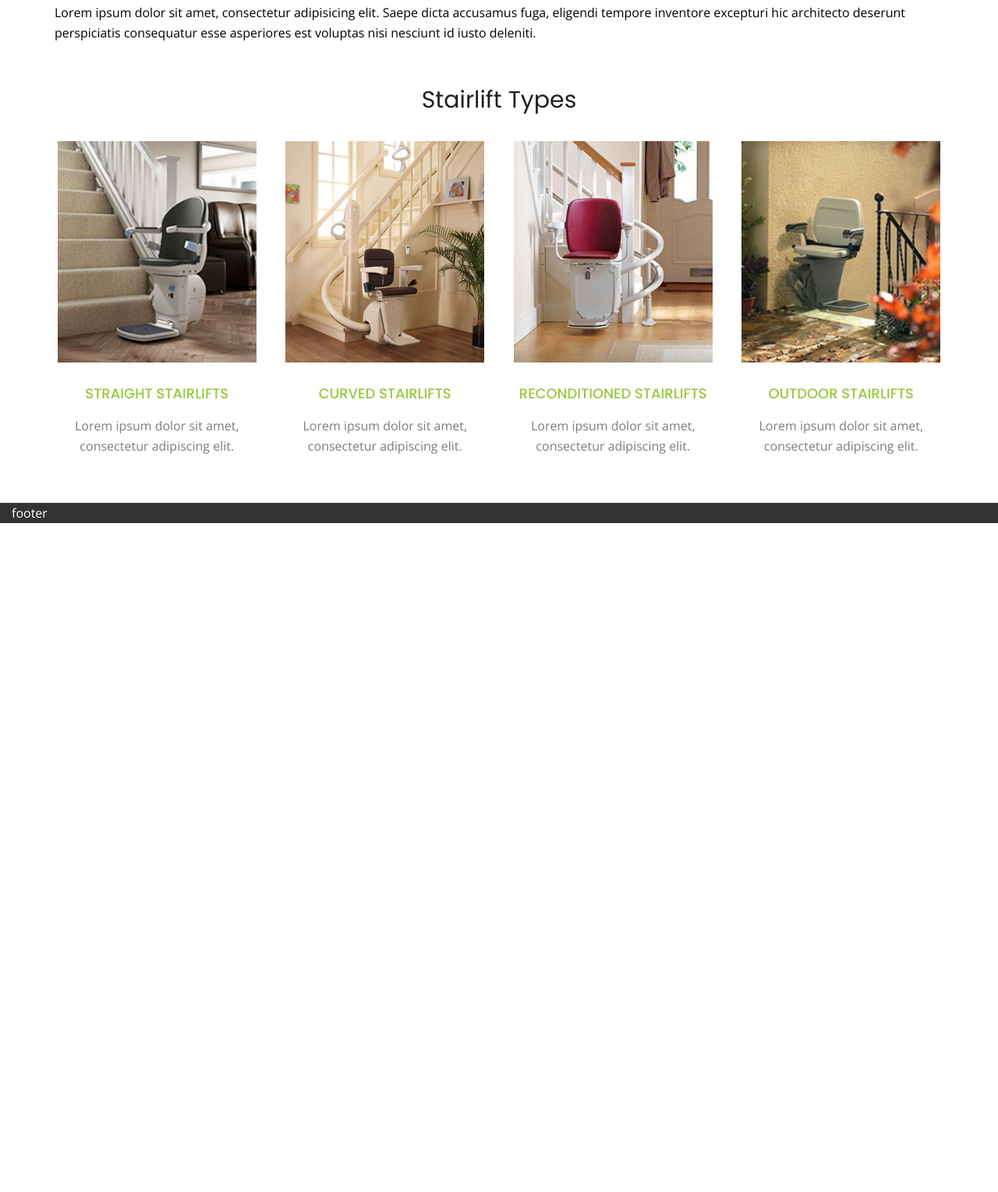
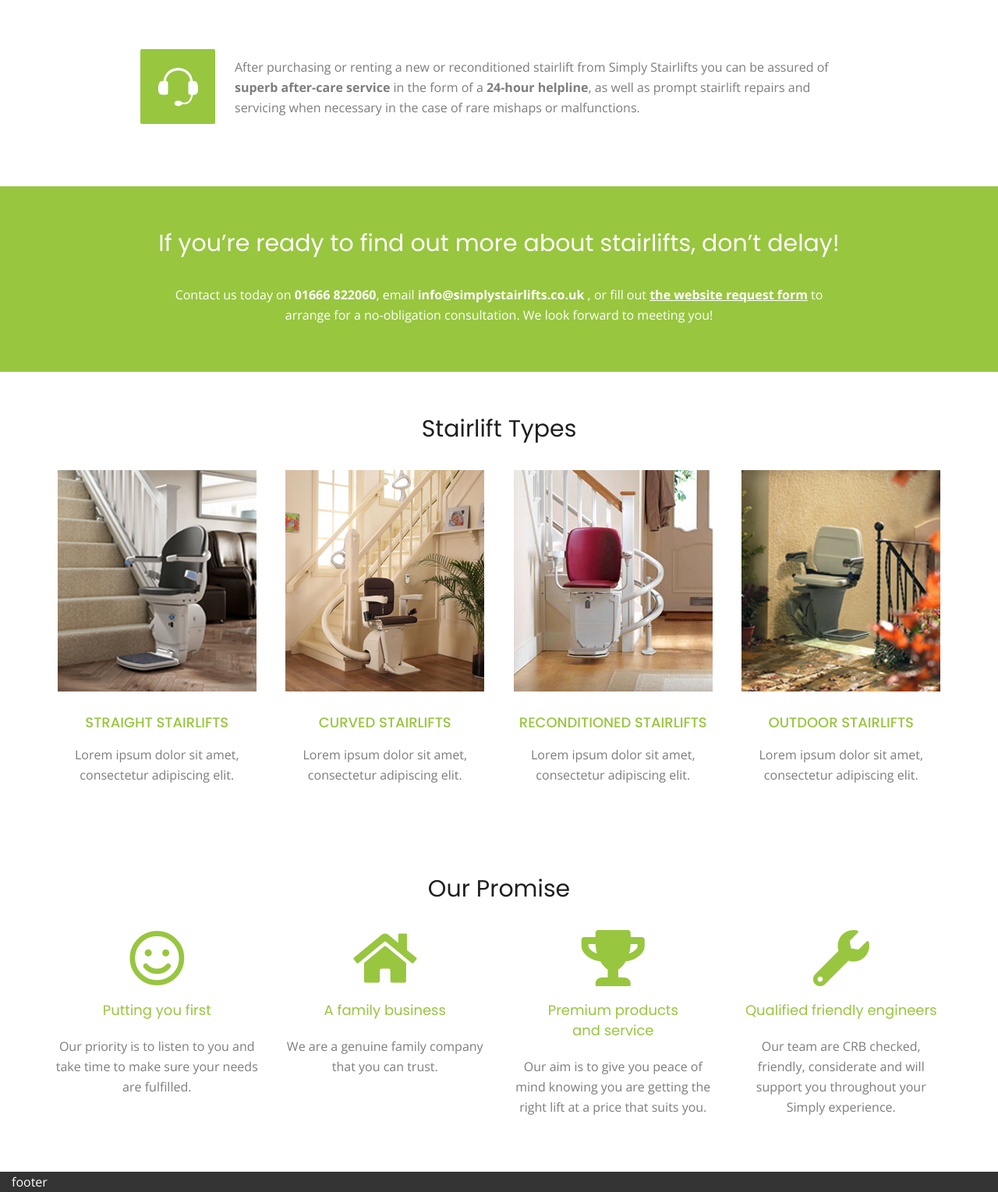
Before and after one commit to icassidyif/stairslift_london, a plain HTML site: page index.html in a window 1280 px wide. Shown: the part 142-1671 px from the top of the page at 78% size. Before the commit the page ends 813 px from the top, so only its background shows below. Drawn offline with nearby package versions, Linux system fonts and the light colour scheme.

Commit message:
01022019_1

```diff
--- a/css/style.css
+++ b/css/style.css
@@ -73,7 +73,9 @@ body{
 .m-b-30 {
   margin-bottom: 30px;
 }
-
+.m-b-20 {
+  margin-bottom: 20px;
+}
 /*-------------------BLOCKS-----------------------*/
 a {
   color: inherit;
@@ -173,9 +175,42 @@ img {
   z-index: 2;
 }
 
+/*info------------------------------------*/
+.info {
+  max-width: 920px;
+  margin-left: auto;
+  margin-right: auto;
+}
+.info__icon {
+  display: inline-flex;
+  justify-content: center;
+  align-items: center;
+  background: #98c63f;
+  border-radius: 2px;
+  width: 96px;
+  height: 96px;
+  min-width: 96px;
+  margin-right: 25px;
+}
+.info__text {
+  color: #7d7d7d;
+  padding-top: 10px;
+}
 
+.ta-center {
+  text-align: center;
+}
 
-
+.icon-headphones {
+  width: 51px;
+  height: 49px;
+  background-position: -5px -51px;
+}
+.icon {
+  background-image: url(../img/spritesheet.png);
+  background-repeat: no-repeat;
+  display: inline-block;
+}
 /*stairlift-type--------------------------*/
 
 .stairlift-type {
@@ -206,6 +241,32 @@ img {
   text-align: center;
   font-family:  'Poppins', sens-serif;
 }
+
+.section_green {
+  color: #fff;
+  background: #98c63f;
+}
+.section_green .section__title {
+  color: #fff;
+}
+/*promise---------------------------------*/
+.promice {
+  text-align: center;
+}
+.promice__icon {
+  min-height: 90px;
+  color: #98c63f;
+  font-size: 72px;
+}
+.promice__title {
+  margin-bottom: 20px;
+  font-size: 18px;
+  color: #98c63f;
+  font-family: "Poppins", sans-serif;
+}
+.promice__text {
+  color: #7d7d7d;
+}
 /*-----------------------------------------*/
 @media (min-width:1050px ) {
   .main-nav__opener {
@@ -225,6 +286,9 @@ img {
   /*phablet*/
   .column-phablet-1-2 {
     max-width: 50%;
+  }
+  .info {
+    display: flex;
   }
 }
 
--- a/index.html
+++ b/index.html
@@ -41,10 +41,30 @@
 
 
   <div class="page">
-    <div class="wrapper">
-      Lorem ipsum dolor sit amet, consectetur adipisicing elit. Saepe dicta accusamus fuga, eligendi tempore inventore excepturi hic architecto deserunt perspiciatis consequatur esse asperiores est voluptas nisi nesciunt id iusto deleniti.
 
-    </div>
+      <div class="section">
+        <div class="wrapper">
+          <div class="info m-b-30">
+            <div class="info__icon m-b-20">
+              <i class="icon icon-headphones"></i>
+            </div>
+            <div class="info__text">
+              After purchasing or renting a new or reconditioned stairlift from Simply Stairlifts you can be assured of <strong>superb after-care service</strong> in the form of a <strong>24-hour helpline</strong>, as well as prompt stairlift repairs and servicing when necessary in the case of rare mishaps or malfunctions.
+            </div>
+          </div>
+        </div>
+      </div>
+      <div class="section section_green">
+        <div class="wrapper">
+          <div class="section__title m-b-40 ">
+            If you’re ready to find out more about stairlifts, don’t delay!
+          </div>
+          <div class="ta-center m-b-30 content-text">
+            Contact us today on <a href="tel:01666822060"><strong> 01666 822060</strong></a>, email <a href="mailto:info@simplystairlifts.co.uk"><strong>  info@simplystairlifts.co.uk</strong></a> , or fill out <a href="#"><strong> the website request form</strong></a> to <br> arrange for a no-obligation consultation. We look forward to meeting you!
+          </div>
+        </div>
+      </div>
+
       <!-- <div class="brands">
         <img src="img/acorn.png" alt="">
         <img src="img/brooks.png" alt="">
@@ -117,6 +137,70 @@
     </div>
   </div>
 
+  <div class="section">
+    <div class="wrapper">
+     <div class="section__title m-b-40">
+      Our Promise
+    </div>
+    <div class="row">
+      <div class="columnn-phablet-1-2 column-laptop-1-3 m-b-40 column-desctop-1-4">
+        <div class="promice">
+          <div class="promice__icon">
+            <i class="far fa-smile"></i>
+          </div>
+          <div class="promice__title">
+            Putting you first
+          </div>
+          <div class="promice__text">
+            Our priority is to listen to you and take time to make sure your needs are fulfilled.
+          </div>
+        </div>
+      </div>
+      <div class="column-phablet-1-2 column-laptop-1-3 m-b-40 column-desctop-1-4">
+        <div class="promice">
+          <div class="promice__icon">
+            <i class="fas fa-home"></i>
+          </div>
+          <div class="promice__title">
+            A family business
+          </div>
+          <div class="promice__text">
+            We are a genuine family company that you can trust.
+          </div>
+        </div>
+      </div>
+      <div class="column-phablet-1-2 column-laptop-1-3 m-b-40 column-desctop-1-4">
+        <div class="promice">
+          <div class="promice__icon">
+            <i class="fas fa-trophy"></i>
+          </div>
+          <div class="promice__title">
+            Premium products <br> and service
+          </div>
+          <div class="promice__text">
+            Our aim is to give you peace of mind knowing you are getting the right lift at a price that suits you.
+          </div>
+        </div>
+      </div>
+      <div class="column-phablet-1-2 column-laptop-1-3 m-b-40 column-desctop-1-4">
+        <div class="promice">
+          <div class="promice__icon">
+            <i class="fas fa-wrench"></i>
+          </div>
+          <div class="promice__title">
+            Qualified friendly engineers
+          </div>
+          <div class="promice__text">
+            Our team are CRB checked, friendly, considerate and will support you throughout your Simply experience.
+          </div>
+        </div>
+      </div>
+    </div>
+  </div>
+</div>
+
+
+
 </div>
 <div id="footer" class="footer">
   <div class="wrapper wrapper_full-width">
```
Also changed, not shown: img/spritesheet.png (added).
